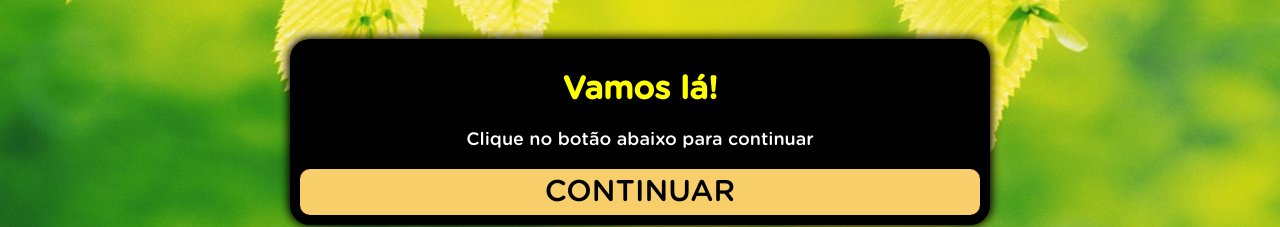
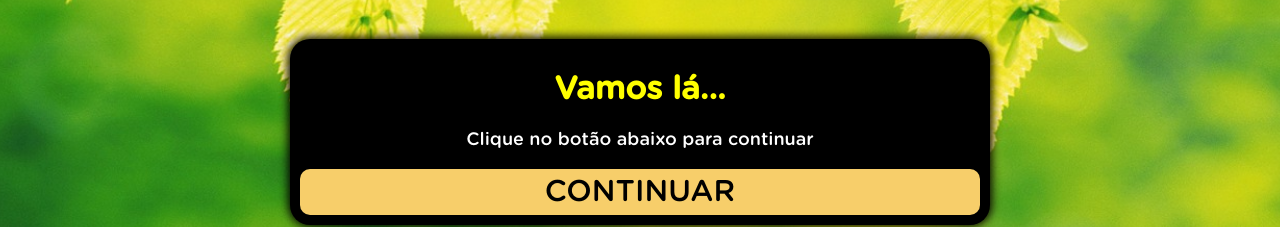
Before and after one commit to niquerosa/protocolobarriga0.site, a plain HTML site: page ps/index.html in a window 1280 px wide. Shown: the part 233-460 px from the top of the page. Drawn offline with Linux system fonts and the light colour scheme; a script that the page names is missing.

Commit message:
Add files via upload

```diff
--- a/ps/index.html
+++ b/ps/index.html
@@ -11,7 +11,7 @@
     <div class="black">
       <div>
         <div class="question">
-          <h1>Vamos lá!</h1>
+          <h1>Vamos lá...</h1>
           <p>Clique no botão abaixo para continuar</p>
         </div>
         <div class="answer">
```
